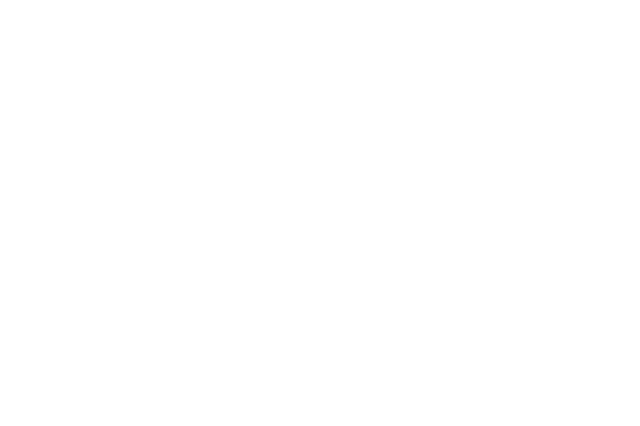
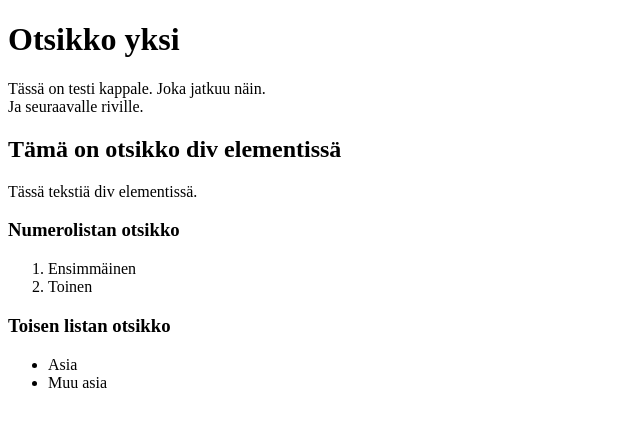
Before and after one commit to nekkustelija/nekkustelija.github.io, a plain HTML site: page css/styles.html in a window 1280 px wide. Shown: the whole page, without its empty margins (0-640 px from the left). Drawn offline with Linux system fonts and the light colour scheme.

Commit message:
Add files via upload

```diff
--- a/css/styles.html
+++ b/css/styles.html
@@ -1,5 +1,5 @@
 <!DOCTYPE html>
-<html>
+<html lang="fi">
 	<head>
 		<meta charset="utf-8" />
 		<link rel="stylesheet" type="text/css" href="styles.css">
@@ -7,5 +7,29 @@
 	</head>
 	<body>
 
+	<h1>Otsikko yksi</h1>
+
+	<p>Tässä on testi kappale. Joka jatkuu näin.<br>
+	Ja seuraavalle riville.</p>
+
+	<div class="munDiv">
+		<h2>Tämä on otsikko div elementissä</h2>
+		<p>Tässä tekstiä div elementissä.</p>
+	</div>
+
+	<h3>Numerolistan otsikko</h3>
+
+	<ol>
+		<li>Ensimmäinen</li>
+		<li>Toinen</li>
+	</ol>
+
+	<h3>Toisen listan otsikko</h3>
+
+	<ul>
+		<li>Asia</li>
+		<li>Muu asia</li>
+	</ul>
+
 	</body>
 </html>
```
Lines whose indentation alone changed are shown as unchanged.
